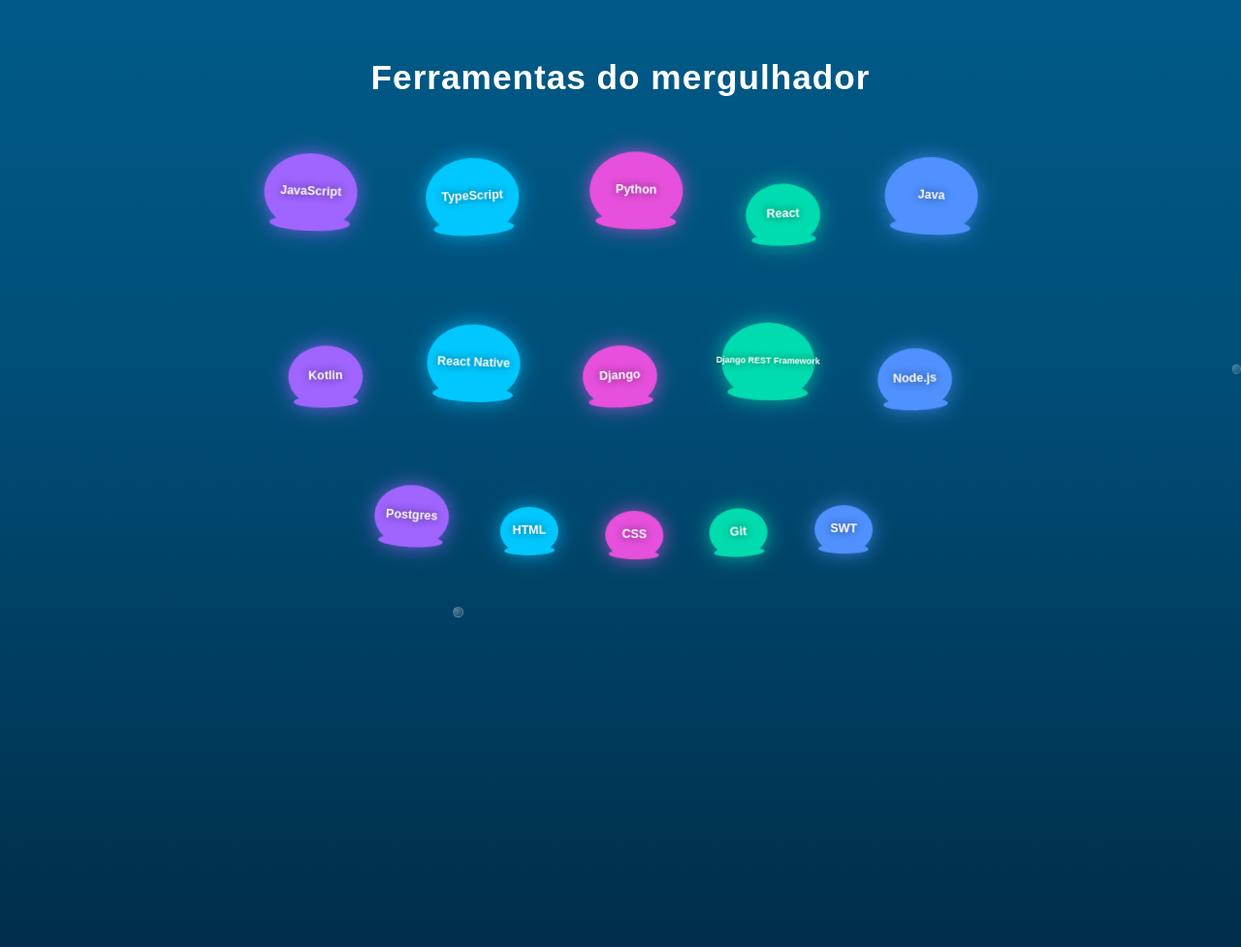
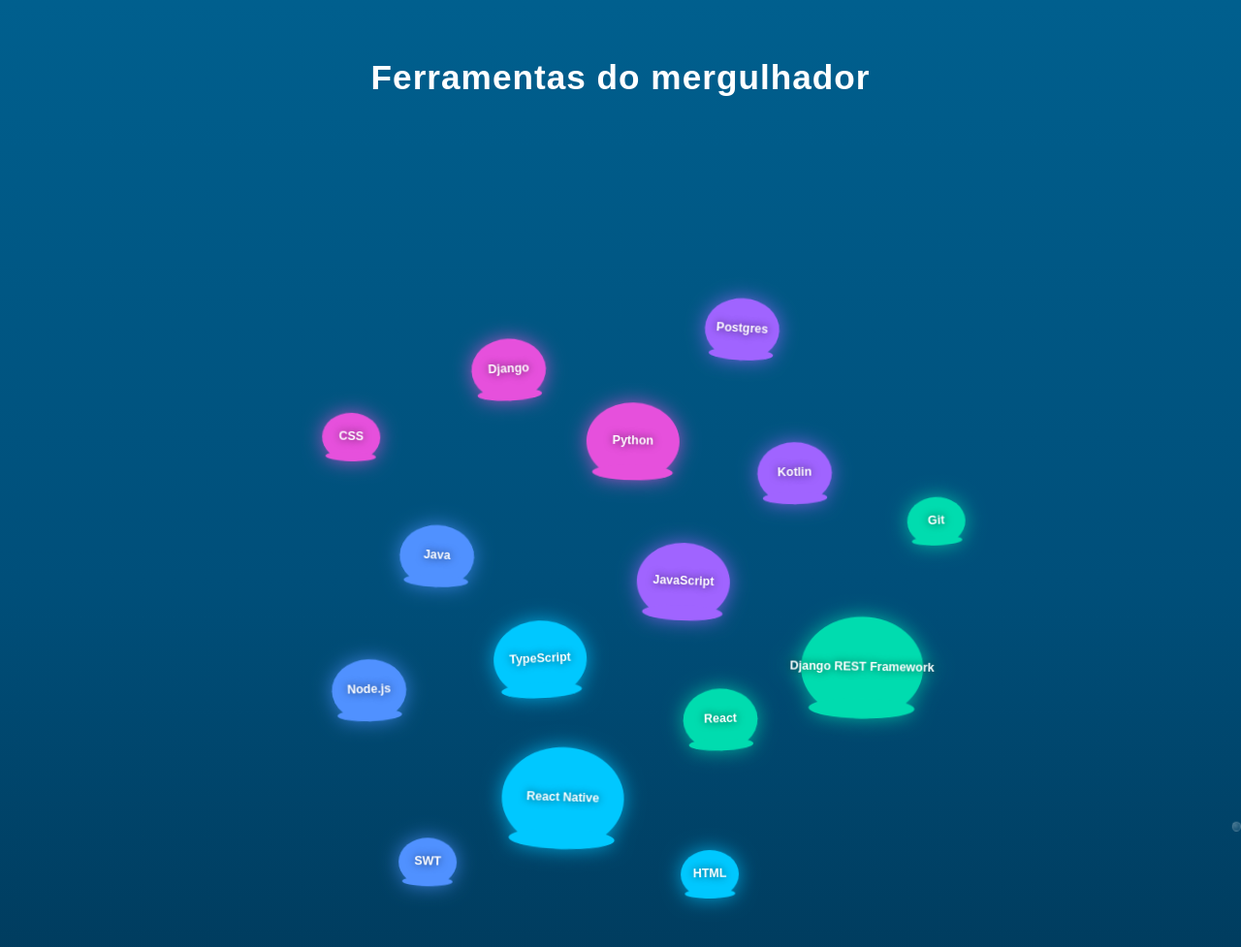
Before and after one commit to DellPianissola/portfolio, a plain HTML site: page index.html in a window 1280 px wide. Shown: the part 2480-3457 px from the top of the page at 97% size. Drawn offline with Linux system fonts and the light colour scheme.

Commit message:
Melhorando a disposição das aguas vivas

```diff
--- a/index.html
+++ b/index.html
@@ -137,21 +137,21 @@
             <div class="container">
                 <h2>Ferramentas do mergulhador</h2>
                 <div class="jellyfish-tank">
-                    <div class="jellyfish jf--lg"><div class="jf-wrap"><svg class="jf-svg"><use href="#jf"/></svg><span class="jf-label">JavaScript</span></div></div>
-                    <div class="jellyfish jf--lg"><div class="jf-wrap"><svg class="jf-svg"><use href="#jf"/></svg><span class="jf-label">TypeScript</span></div></div>
-                    <div class="jellyfish jf--lg"><div class="jf-wrap"><svg class="jf-svg"><use href="#jf"/></svg><span class="jf-label">Python</span></div></div>
-                    <div class="jellyfish jf--md"><div class="jf-wrap"><svg class="jf-svg"><use href="#jf"/></svg><span class="jf-label">React</span></div></div>
-                    <div class="jellyfish jf--lg"><div class="jf-wrap"><svg class="jf-svg"><use href="#jf"/></svg><span class="jf-label">Java</span></div></div>
-                    <div class="jellyfish jf--md"><div class="jf-wrap"><svg class="jf-svg"><use href="#jf"/></svg><span class="jf-label">Kotlin</span></div></div>
-                    <div class="jellyfish jf--lg"><div class="jf-wrap"><svg class="jf-svg"><use href="#jf"/></svg><span class="jf-label">React Native</span></div></div>
-                    <div class="jellyfish jf--md"><div class="jf-wrap"><svg class="jf-svg"><use href="#jf"/></svg><span class="jf-label">Django</span></div></div>
-                    <div class="jellyfish jf--lg"><div class="jf-wrap"><svg class="jf-svg"><use href="#jf"/></svg><span class="jf-label jf-small">Django REST Framework</span></div></div>
-                    <div class="jellyfish jf--md"><div class="jf-wrap"><svg class="jf-svg"><use href="#jf"/></svg><span class="jf-label">Node.js</span></div></div>
-                    <div class="jellyfish jf--md"><div class="jf-wrap"><svg class="jf-svg"><use href="#jf"/></svg><span class="jf-label">Postgres</span></div></div>
-                    <div class="jellyfish jf--sm"><div class="jf-wrap"><svg class="jf-svg"><use href="#jf"/></svg><span class="jf-label">HTML</span></div></div>
-                    <div class="jellyfish jf--sm"><div class="jf-wrap"><svg class="jf-svg"><use href="#jf"/></svg><span class="jf-label">CSS</span></div></div>
-                    <div class="jellyfish jf--sm"><div class="jf-wrap"><svg class="jf-svg"><use href="#jf"/></svg><span class="jf-label">Git</span></div></div>
-                    <div class="jellyfish jf--sm"><div class="jf-wrap"><svg class="jf-svg"><use href="#jf"/></svg><span class="jf-label">SWT</span></div></div>
+                    <div class="jf-orbit"><div class="jellyfish jf--lg"><div class="jf-wrap"><svg class="jf-svg"><use href="#jf"/></svg><span class="jf-label">JavaScript</span></div></div></div>
+                    <div class="jf-orbit"><div class="jellyfish jf--lg"><div class="jf-wrap"><svg class="jf-svg"><use href="#jf"/></svg><span class="jf-label">TypeScript</span></div></div></div>
+                    <div class="jf-orbit"><div class="jellyfish jf--lg"><div class="jf-wrap"><svg class="jf-svg"><use href="#jf"/></svg><span class="jf-label">Python</span></div></div></div>
+                    <div class="jf-orbit"><div class="jellyfish jf--md"><div class="jf-wrap"><svg class="jf-svg"><use href="#jf"/></svg><span class="jf-label">React</span></div></div></div>
+                    <div class="jf-orbit"><div class="jellyfish jf--md"><div class="jf-wrap"><svg class="jf-svg"><use href="#jf"/></svg><span class="jf-label">Java</span></div></div></div>
+                    <div class="jf-orbit"><div class="jellyfish jf--md"><div class="jf-wrap"><svg class="jf-svg"><use href="#jf"/></svg><span class="jf-label">Kotlin</span></div></div></div>
+                    <div class="jf-orbit"><div class="jellyfish jf--xl"><div class="jf-wrap"><svg class="jf-svg"><use href="#jf"/></svg><span class="jf-label">React Native</span></div></div></div>
+                    <div class="jf-orbit"><div class="jellyfish jf--md"><div class="jf-wrap"><svg class="jf-svg"><use href="#jf"/></svg><span class="jf-label">Django</span></div></div></div>
+                    <div class="jf-orbit"><div class="jellyfish jf--xl"><div class="jf-wrap"><svg class="jf-svg"><use href="#jf"/></svg><span class="jf-label">Django REST Framework</span></div></div></div>
+                    <div class="jf-orbit"><div class="jellyfish jf--md"><div class="jf-wrap"><svg class="jf-svg"><use href="#jf"/></svg><span class="jf-label">Node.js</span></div></div></div>
+                    <div class="jf-orbit"><div class="jellyfish jf--md"><div class="jf-wrap"><svg class="jf-svg"><use href="#jf"/></svg><span class="jf-label">Postgres</span></div></div></div>
+                    <div class="jf-orbit"><div class="jellyfish jf--sm"><div class="jf-wrap"><svg class="jf-svg"><use href="#jf"/></svg><span class="jf-label">HTML</span></div></div></div>
+                    <div class="jf-orbit"><div class="jellyfish jf--sm"><div class="jf-wrap"><svg class="jf-svg"><use href="#jf"/></svg><span class="jf-label">CSS</span></div></div></div>
+                    <div class="jf-orbit"><div class="jellyfish jf--sm"><div class="jf-wrap"><svg class="jf-svg"><use href="#jf"/></svg><span class="jf-label">Git</span></div></div></div>
+                    <div class="jf-orbit"><div class="jellyfish jf--sm"><div class="jf-wrap"><svg class="jf-svg"><use href="#jf"/></svg><span class="jf-label">SWT</span></div></div></div>
                 </div>
             </div>
         </section>
--- a/script.js
+++ b/script.js
@@ -373,6 +373,27 @@ document.addEventListener("DOMContentLoaded", function() {
 
     createParticles('particles-contato', 40);
 
+    // ── Layout Phyllotaxis (espiral de girassol) das águas-vivas
+    function layoutJellyfish() {
+        const tank = document.querySelector('.jellyfish-tank');
+        if (!tank) return;
+        const orbits = tank.querySelectorAll('.jf-orbit');
+        const n      = orbits.length;
+        const maxR   = Math.min(tank.offsetWidth * 0.44, 380);
+        tank.style.height = (maxR * 2 + 260) + 'px';
+
+        const goldenAngle = Math.PI * (3 - Math.sqrt(5)); // ≈ 137.5°
+        orbits.forEach((el, i) => {
+            const angle = i * goldenAngle;
+            const dist  = Math.sqrt((i + 0.5) / n) * maxR;
+            const x = Math.cos(angle) * dist;
+            const y = Math.sin(angle) * dist;
+            el.style.transform = `translate(calc(-50% + ${x}px), calc(-50% + ${y}px))`;
+        });
+    }
+    layoutJellyfish();
+    window.addEventListener('resize', layoutJellyfish);
+
     // ── Formulário de contato ─────────────────────────────────
     const form = document.getElementById('contact-form');
     form.addEventListener('submit', function(e) {
--- a/style.css
+++ b/style.css
@@ -588,13 +588,16 @@ h2 {
 
 /* ── Águas-vivas SVG (Tecnologias) ───────────────────────── */
 .jellyfish-tank {
-    display: flex;
-    flex-wrap: wrap;
-    justify-content: center;
-    align-items: flex-end;
-    gap: 12px 8px;
+    position: relative;
+    width: 100%;
+    height: 820px;
     margin-top: 48px;
-    padding-bottom: 20px;
+}
+
+.jf-orbit {
+    position: absolute;
+    top: 50%;
+    left: 50%;
 }
 
 .jellyfish {
@@ -618,6 +621,7 @@ h2 {
 .jf-svg { display: block; overflow: visible; }
 
 /* Tamanhos (viewBox 1:1 → quadrado) */
+.jf--xl .jf-svg { width: 210px; height: 210px; }
 .jf--lg .jf-svg { width: 160px; height: 160px; }
 .jf--md .jf-svg { width: 128px; height: 128px; }
 .jf--sm .jf-svg { width: 100px; height: 100px; }
@@ -645,29 +649,29 @@ h2 {
 .jf-skirt          { fill: currentColor; }
 .jf-tentacles path { stroke: currentColor; }
 
-/* Cores bioluminescentes — 5 tons ciclando */
-.jellyfish:nth-child(5n+1) { color: rgb(160,100,255); filter: drop-shadow(0 0 10px rgba(160,100,255,0.7)); }
-.jellyfish:nth-child(5n+2) { color: rgb(0,200,255);   filter: drop-shadow(0 0 10px rgba(0,200,255,0.7));   }
-.jellyfish:nth-child(5n+3) { color: rgb(230,80,220);  filter: drop-shadow(0 0 10px rgba(230,80,220,0.7));  }
-.jellyfish:nth-child(5n+4) { color: rgb(0,220,175);   filter: drop-shadow(0 0 10px rgba(0,220,175,0.7));   }
-.jellyfish:nth-child(5n+5) { color: rgb(80,145,255);  filter: drop-shadow(0 0 10px rgba(80,145,255,0.7));  }
+/* Cores bioluminescentes — 5 tons ciclando por .jf-orbit */
+.jf-orbit:nth-child(5n+1) .jellyfish { color: rgb(160,100,255); filter: drop-shadow(0 0 10px rgba(160,100,255,0.7)); }
+.jf-orbit:nth-child(5n+2) .jellyfish { color: rgb(0,200,255);   filter: drop-shadow(0 0 10px rgba(0,200,255,0.7));   }
+.jf-orbit:nth-child(5n+3) .jellyfish { color: rgb(230,80,220);  filter: drop-shadow(0 0 10px rgba(230,80,220,0.7));  }
+.jf-orbit:nth-child(5n+4) .jellyfish { color: rgb(0,220,175);   filter: drop-shadow(0 0 10px rgba(0,220,175,0.7));   }
+.jf-orbit:nth-child(5n+5) .jellyfish { color: rgb(80,145,255);  filter: drop-shadow(0 0 10px rgba(80,145,255,0.7));  }
 
 /* Timings individuais */
-.jellyfish:nth-child(1)  { animation-duration: 4.8s; animation-delay: 0.0s; --jf-y: -14px; --jf-r:  2deg; }
-.jellyfish:nth-child(2)  { animation-duration: 5.5s; animation-delay: 0.7s; --jf-y: -10px; --jf-r: -3deg; }
-.jellyfish:nth-child(3)  { animation-duration: 4.3s; animation-delay: 1.2s; --jf-y: -16px; --jf-r:  1deg; }
-.jellyfish:nth-child(4)  { animation-duration: 6.0s; animation-delay: 0.4s; --jf-y: -11px; --jf-r: -2deg; }
-.jellyfish:nth-child(5)  { animation-duration: 5.1s; animation-delay: 1.6s; --jf-y: -13px; --jf-r:  3deg; }
-.jellyfish:nth-child(6)  { animation-duration: 4.6s; animation-delay: 0.9s; --jf-y: -15px; --jf-r: -1deg; }
-.jellyfish:nth-child(7)  { animation-duration: 5.8s; animation-delay: 0.2s; --jf-y: -10px; --jf-r:  2deg; }
-.jellyfish:nth-child(8)  { animation-duration: 4.1s; animation-delay: 1.9s; --jf-y: -17px; --jf-r: -3deg; }
-.jellyfish:nth-child(9)  { animation-duration: 5.4s; animation-delay: 0.6s; --jf-y: -12px; --jf-r:  1deg; }
-.jellyfish:nth-child(10) { animation-duration: 4.9s; animation-delay: 1.4s; --jf-y: -14px; --jf-r: -2deg; }
-.jellyfish:nth-child(11) { animation-duration: 5.2s; animation-delay: 0.3s; --jf-y: -11px; --jf-r:  3deg; }
-.jellyfish:nth-child(12) { animation-duration: 4.4s; animation-delay: 2.1s; --jf-y: -16px; --jf-r: -1deg; }
-.jellyfish:nth-child(13) { animation-duration: 6.1s; animation-delay: 0.8s; --jf-y: -10px; --jf-r:  2deg; }
-.jellyfish:nth-child(14) { animation-duration: 4.7s; animation-delay: 1.7s; --jf-y: -13px; --jf-r: -3deg; }
-.jellyfish:nth-child(15) { animation-duration: 5.6s; animation-delay: 0.5s; --jf-y: -15px; --jf-r:  1deg; }
+.jf-orbit:nth-child(1)  .jellyfish { animation-duration: 4.8s; animation-delay: 0.0s; --jf-y: -14px; --jf-r:  2deg; }
+.jf-orbit:nth-child(2)  .jellyfish { animation-duration: 5.5s; animation-delay: 0.7s; --jf-y: -10px; --jf-r: -3deg; }
+.jf-orbit:nth-child(3)  .jellyfish { animation-duration: 4.3s; animation-delay: 1.2s; --jf-y: -16px; --jf-r:  1deg; }
+.jf-orbit:nth-child(4)  .jellyfish { animation-duration: 6.0s; animation-delay: 0.4s; --jf-y: -11px; --jf-r: -2deg; }
+.jf-orbit:nth-child(5)  .jellyfish { animation-duration: 5.1s; animation-delay: 1.6s; --jf-y: -13px; --jf-r:  3deg; }
+.jf-orbit:nth-child(6)  .jellyfish { animation-duration: 4.6s; animation-delay: 0.9s; --jf-y: -15px; --jf-r: -1deg; }
+.jf-orbit:nth-child(7)  .jellyfish { animation-duration: 5.8s; animation-delay: 0.2s; --jf-y: -10px; --jf-r:  2deg; }
+.jf-orbit:nth-child(8)  .jellyfish { animation-duration: 4.1s; animation-delay: 1.9s; --jf-y: -17px; --jf-r: -3deg; }
+.jf-orbit:nth-child(9)  .jellyfish { animation-duration: 5.4s; animation-delay: 0.6s; --jf-y: -12px; --jf-r:  1deg; }
+.jf-orbit:nth-child(10) .jellyfish { animation-duration: 4.9s; animation-delay: 1.4s; --jf-y: -14px; --jf-r: -2deg; }
+.jf-orbit:nth-child(11) .jellyfish { animation-duration: 5.2s; animation-delay: 0.3s; --jf-y: -11px; --jf-r:  3deg; }
+.jf-orbit:nth-child(12) .jellyfish { animation-duration: 4.4s; animation-delay: 2.1s; --jf-y: -16px; --jf-r: -1deg; }
+.jf-orbit:nth-child(13) .jellyfish { animation-duration: 6.1s; animation-delay: 0.8s; --jf-y: -10px; --jf-r:  2deg; }
+.jf-orbit:nth-child(14) .jellyfish { animation-duration: 4.7s; animation-delay: 1.7s; --jf-y: -13px; --jf-r: -3deg; }
+.jf-orbit:nth-child(15) .jellyfish { animation-duration: 5.6s; animation-delay: 0.5s; --jf-y: -15px; --jf-r:  1deg; }
 
 @keyframes jfFloat {
     from { transform: translateY(0)                 rotate(0deg); }
```
